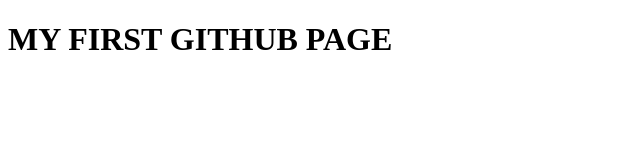
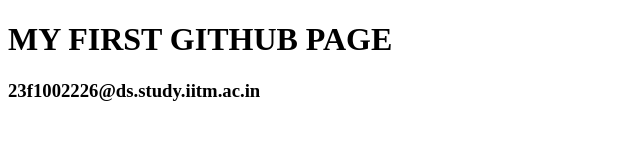
Before and after one commit to 23f1002226/sample4pages, a plain HTML site: page index.html in a window 1280 px wide. Shown: the whole page, without its empty margins (0-640 px from the left). Drawn offline with Linux system fonts and the light colour scheme.

Commit message:
Update index.html

```diff
--- a/index.html
+++ b/index.html
@@ -8,6 +8,7 @@
 
 <body>
     <h1> MY FIRST GITHUB PAGE</h1>
+    <h3><!--email_off-->23f1002226@ds.study.iitm.ac.in<!--/email_off--></h3>
 
 </body>
 </html>
```
